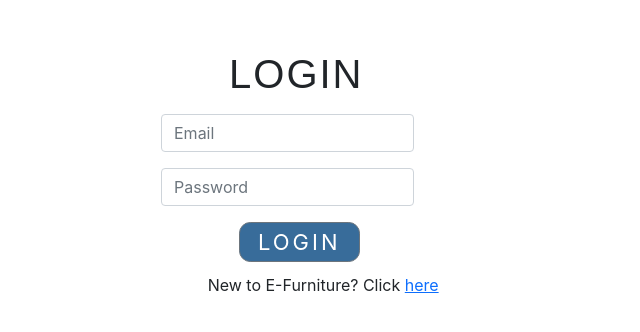
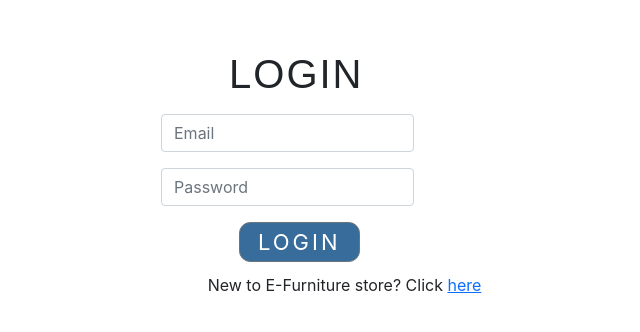
Before and after one commit to iamneo-production/297b85b8-84c6-4005-a939-0e78a0255932, a React (Create React App) app in the folder reactapp/: page / in a window 1280 px wide. Shown: the part 166-498 px from the top of the page, without its empty margins (65-705 px from the left). Built offline with nearby package versions, Linux system fonts and the light colour scheme.

Commit message:
Changed store

```diff
--- a/reactapp/src/component/Login.js
+++ b/reactapp/src/component/Login.js
@@ -14,7 +14,7 @@ export default function Login() {
 
             <button type="button" class="btn btn-secondary">LOGIN</button>
             <p>
-                <span>New to E-Furniture? Click <a href='#'>here</a></span>
+                <span>New to E-Furniture store? Click <a href='#'>here</a></span>
             </p>
         </div>
     );
```
